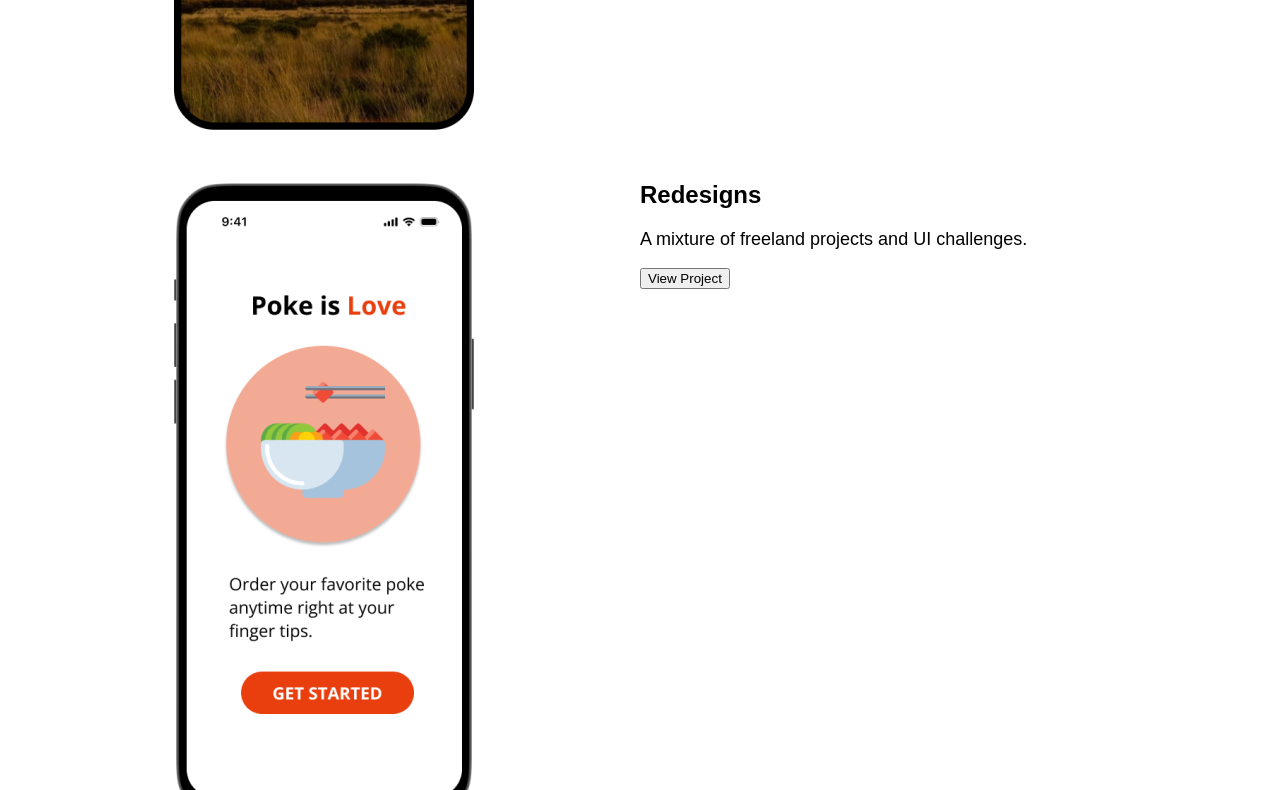
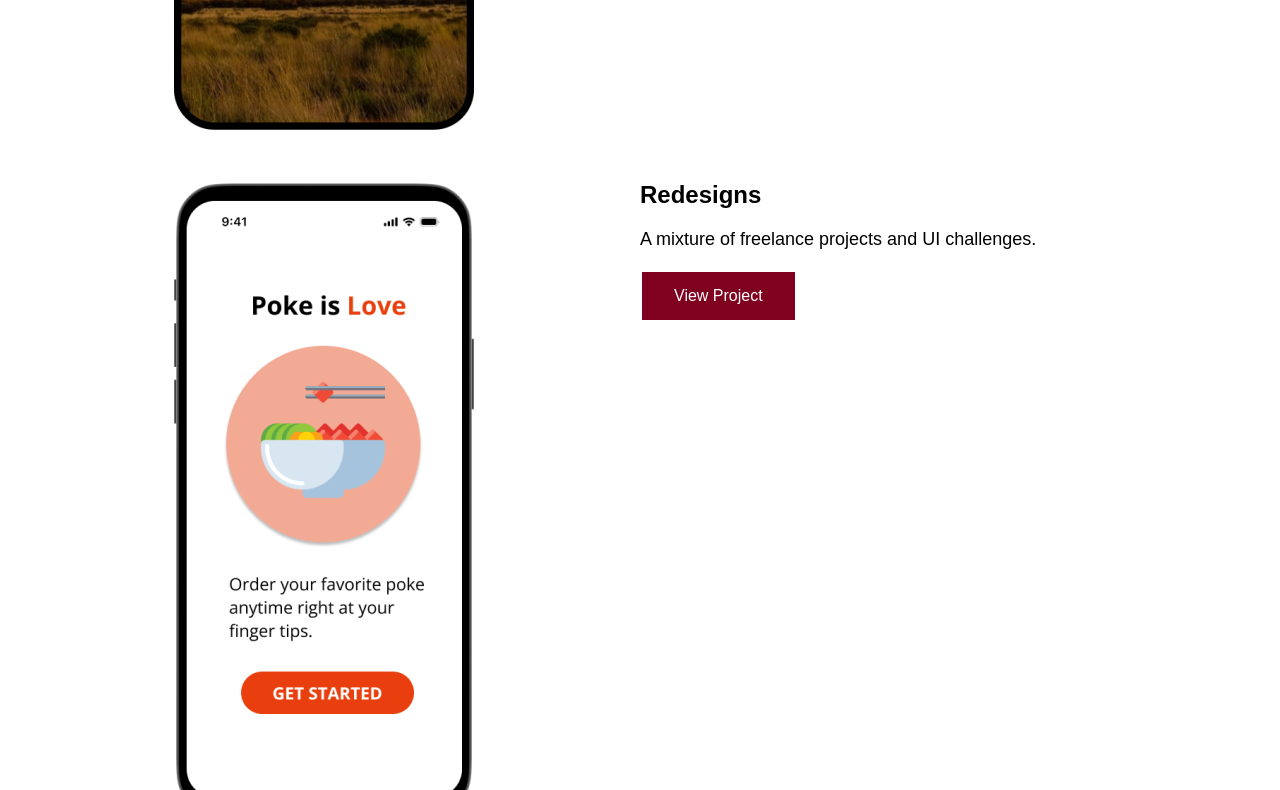
Before and after one commit to cevangelistaa/UX_UI_HW_18, a plain HTML site: page index.html in a window 1280 px wide. Shown: the part 1732-2522 px from the top of the page. Drawn offline with Linux system fonts and the light colour scheme.

Commit message:
Updated code

```diff
--- a/CSS/index.css
+++ b/CSS/index.css
@@ -7,6 +7,8 @@
 h1{
     font-size: 36px;
     font-family: Arial, Helvetica, sans-serif;
+    color: #800020;
+    text-align: center;
 }
 h2{
     font-size: 24px;
@@ -15,6 +17,9 @@ h2{
 p{
     font-size: 18px;
     font-family: Arial, Helvetica, sans-serif;
+}
+ul{
+    text-align: center;
 }
 li{
     list-style-type: none;
@@ -55,10 +60,10 @@ li{
     grid-template-columns: 1fr 1fr;
 }
 .redesigns img{
-    width: 300px;
-    height: auto;
-    display: block;
-    margin: 0 auto;
+   width: 300px;
+   height: auto;
+   display: block;
+   margin: 0 auto;
 }
 .AIATSIS img{
     width: 300px;
@@ -84,3 +89,19 @@ li{
     margin-top: 20px;
     margin-bottom: 20px;
 }
+button{
+    background-color: #800020;
+    border: none;
+    color: white;
+    padding: 15px 32px;
+    text-align: center;
+    text-decoration: none;
+    display: inline-block;
+    font-size: 16px;
+    margin: 4px 2px;
+    cursor: pointer;
+}
+button:hover{
+    background-color: #AF565B;
+    color: white;
+}
--- a/index.html
+++ b/index.html
@@ -73,7 +73,7 @@
                 </div>
                 <div class="redesignscontent">
                     <h2>Redesigns</h2>
-                    <p>A mixture of freeland projects and UI challenges.</p>
+                    <p>A mixture of freelance projects and UI challenges.</p>
                     <button type="button">View Project</button>
                 </div>
             </div>
```
